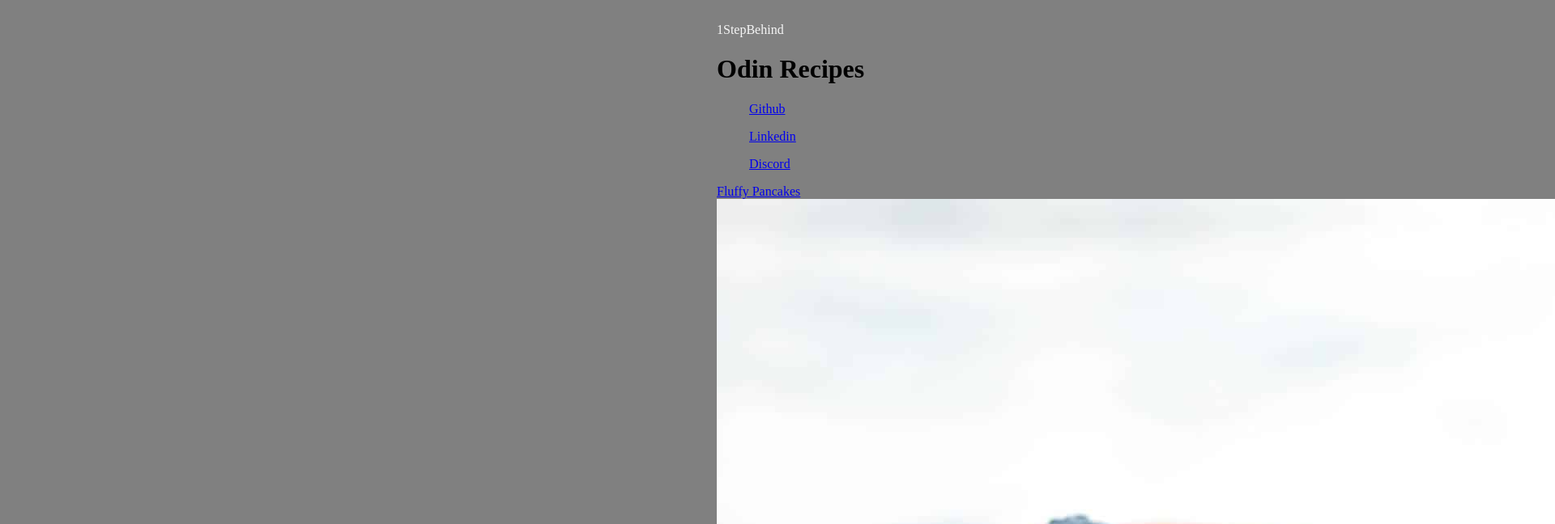
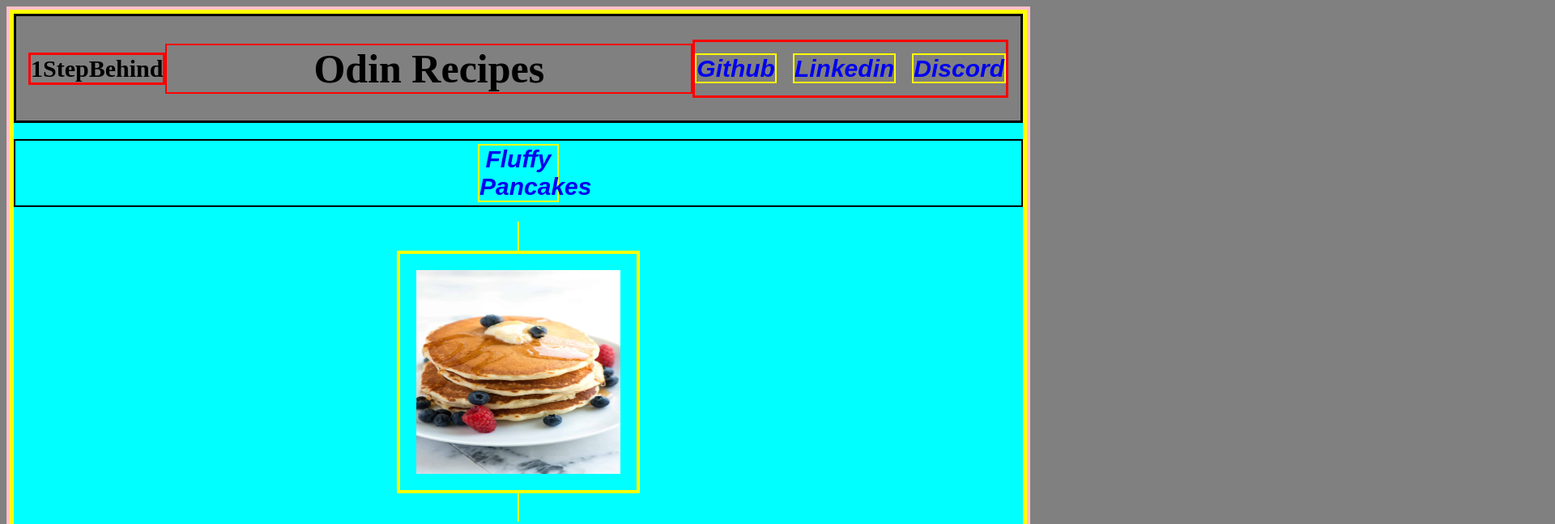
Before and after one commit to 1StepBehind/odin-recipes, a plain HTML site: page index.html in a window 1280 px wide. Shown: the top 648 px of the page at 81% size, 1920 px wide, since content can reach past the window. Drawn offline with Linux system fonts and the light colour scheme.

Commit message:
this is a commit to the repo of the last update before major changes to content and layout

```diff
--- /dev/null
+++ b/recipes/stylesheet.css
@@ -0,0 +1,22 @@
+* {
+    box-sizing: border-box;
+}
+.container-pic {
+    background-color: yellow;
+    height: 600px;
+    width: 1000px;
+    padding: 1rem;
+    border: 5px solid red;
+    overflow: hidden;
+}
+
+img {
+    width: 100%;
+    height: 100%;
+    /* object-fit:fill; */
+    }
+
+    /* margin to move dots and numbers i think */
+ol, ul, p {
+    /* text-align: left; */
+}
--- a/styles.css
+++ b/styles.css
@@ -1,22 +1,141 @@
+* {
+    /* background-color: blueviolet; */
+    box-sizing: border-box;
+
+}
 body {
     background-color: grey;
     color:whitesmoke;
-    margin-left: 865px;
-    padding: 20px;
-}
+    /* margin: auto; */
+    /* padding: auto; */
+    /* display: flex; */
+    border: 4px solid pink;
+    text-align: center;
 
-h1, h2 {
-    color: black;
-    text-align: left;
+
+
+
 }
 
 img {
-    display: block;
-    margin: left;
+    display:flex;
+    /* justify-content: center; */
+    padding: 20px;
+    border: 4px solid yellow;
+    width: 300px;
+    height: 300px;
+    margin: auto;
+}
+
+
+h1 {
+    color: black;
+    /* padding: 30px 0 30px 0; */
+    border: 2px solid red;
+    /* margin: auto; */
+    /* display: flex; */
+    /* width: 100%; */
+    /* justify-items: center; */
+    flex: 1 1 auto;
+    font-size: 50px;
+    /* padding-left: 170px; */
+
+
 
 }
-/* margin to move dots and numbers i think */
-ol, ul, p {
-    text-align: left;
+
+main {
+    background-color: aqua;
+    width:100%;
+    height: 100%;
+    display: flex;
+    flex-direction: column;
+    border: 5px solid yellow;
+
+
+
 
 }
+
+ .list-recipes {
+
+    /* box-sizing: border-box; */
+
+    /* text-align: center; */
+    border: 2px solid black;
+    margin-block: 20px;
+    padding-top: 4px;
+    padding-bottom:4px;
+    /* width:100%; */
+    /* height: 100%; */
+    display: flex;
+    justify-content: center;
+
+    /* flex-direction: column; */
+
+
+
+
+}
+
+a {
+    font-family: fantasy;
+    font-size: 30px;
+    font-style:italic;
+    font-weight:bolder;
+    text-decoration: none;
+    /* box-sizing: border-box; */
+    /* padding beyond 750 breaks the element also the page is not as responsive to screen size changes */
+    border: 2px solid yellow;
+    /* display: block; */
+    /* position: relative; */
+    padding: 0;
+    margin: 0;
+    width:100px
+
+}
+
+.header {
+    border: solid black;
+    display: flex;
+    align-items: center;
+    justify-content: space-between;
+    padding: 0 15px 0 15px;
+    background-color: grey;
+    flex-wrap: wrap;
+
+}
+
+.user {
+    font-size: 30px;
+    font-weight: 900;
+    color: black;
+    border: solid red;
+    flex: 0 1 auto;
+    justify-items: start;
+
+}
+
+.user-links {
+    border: solid red;
+    display: flex;
+    flex-wrap: wrap;
+    flex: 0 1 auto;
+    gap: 20px;
+
+}
+
+ul {
+    color: black;
+    padding: 0 0 0 0;
+
+}
+
+footer {
+    display: flex;
+    justify-content: space-between;
+    margin: 0;
+    padding: 0 15px 0 15px;
+    background-color: grey;
+    align-items: center;
+}
```
Also changed, not shown: recipes/fluffy-pancakes.html (+6 -3 lines), recipes/subway-cookies.html (+5 -3 lines), recipes/teriyaki-sauce.html (+3 -3 lines), recipes/tuna-mornay.html (+3 -3 lines).
